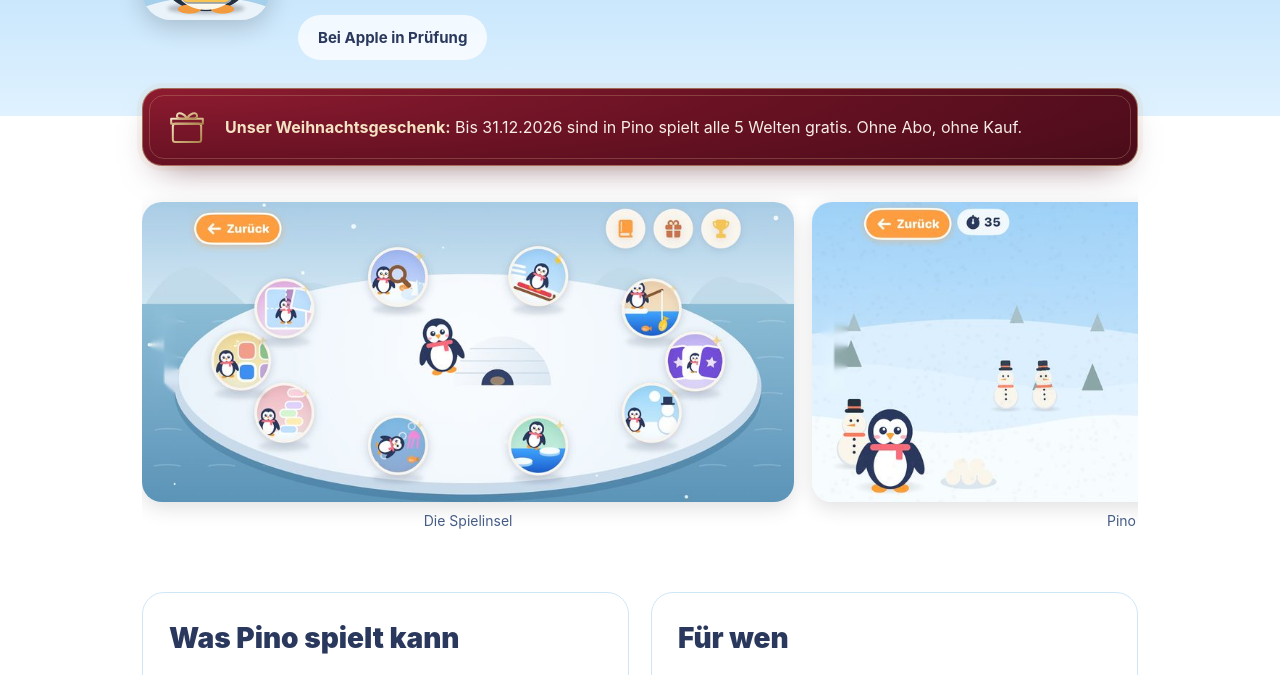
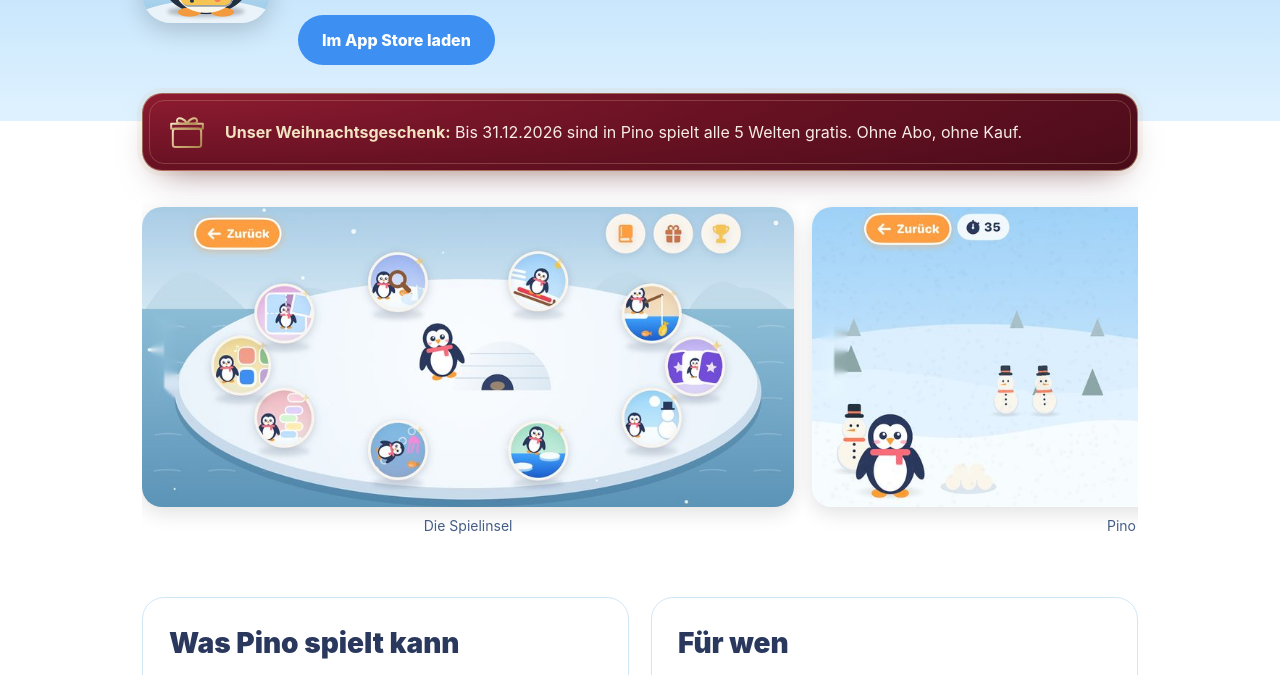
Before and after one commit to perlage-apps/perlage-apps.github.io, a plain HTML site: page pino-spielt/index.html in a window 1280 px wide. Shown: the part 233-908 px from the top of the page. Drawn offline with Linux system fonts and the light colour scheme.

Commit message:
Pino spielt: im App Store

```diff
--- a/pino-spielt/index.html
+++ b/pino-spielt/index.html
@@ -51,7 +51,7 @@ footer a{color:#14213D}
 <div class="oben"><div class="wrap">
 <nav><span><a href="../">← Perlage Apps</a></span><span><a href="#funktionen">Funktionen</a><a href="#preise">Preise</a><a href="#datenschutz">Datenschutz</a><a href="#support">Hilfe</a></span></nav>
 <div class="held"><img src="icon.jpg" alt="App-Symbol Pino spielt">
-<div><h1>Pino spielt</h1><p>Zehn Mini-Spiele mit dem Pinguin Pino in fünf Welten – für Kinder von 4 bis 8, ohne Werbung.</p><span class="hinweis">Bei Apple in Prüfung</span></div></div>
+<div><h1>Pino spielt</h1><p>Zehn Mini-Spiele mit dem Pinguin Pino in fünf Welten – für Kinder von 4 bis 8, ohne Werbung.</p><a class="knopf" href="https://apps.apple.com/de/app/id6831372750">Im App Store laden</a></div></div>
 </div></div>
 
 <div class="wrap"><div class="geschenk" data-geschenk><svg class="schleife" viewBox="0 0 48 48" aria-hidden="true"><defs><linearGradient id="gg" x1="0" y1="0" x2="1" y2="1"><stop offset="0" stop-color="#F3E3C3"/><stop offset=".5" stop-color="#D4B483"/><stop offset="1" stop-color="#A9844A"/></linearGradient></defs><g fill="none" stroke="url(#gg)" stroke-width="2.4" stroke-linejoin="round" stroke-linecap="round"><rect x="7" y="20" width="34" height="22" rx="3"/><path d="M5 14h38v6H5z"/><path d="M24 14v28"/><path d="M24 14c-3-6-11-9-12-4s7 4 12 4zM24 14c3-6 11-9 12-4s-7 4-12 4z"/></g></svg><p><strong>Unser Weihnachtsgeschenk:</strong> Bis 31.12.2026 sind in Pino spielt alle 5 Welten gratis. Ohne Abo, ohne Kauf.</p></div></div>
```
